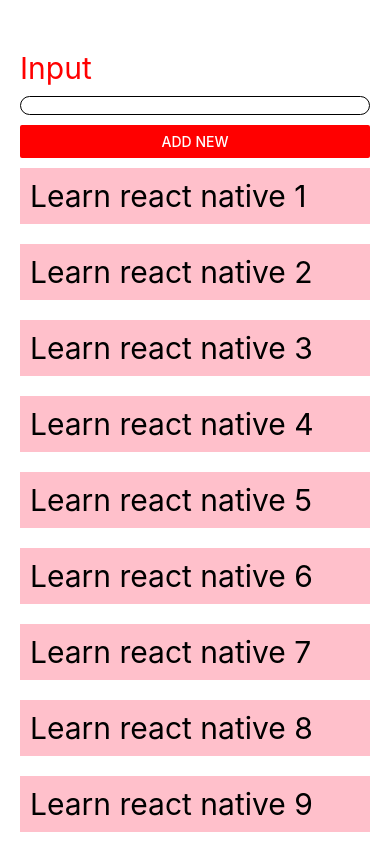
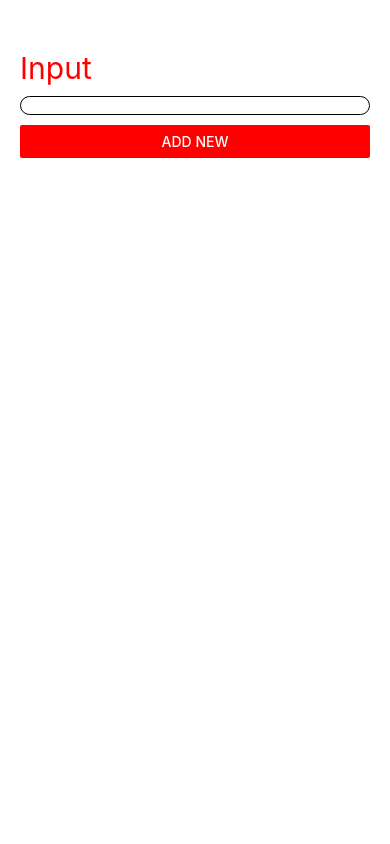
Before and after one commit to nvminh162/react-native-course, a React Native app in the folder 01-react-native-ultimate-starter/: screen / in a window 390 px wide. Built offline with nearby package versions, Linux system fonts and the light colour scheme.

Commit message:
how to use <TouchableOpacity/> for click with effect, (Series TodoApp 3)

```diff
--- a/01-react-native-ultimate-starter/App.tsx
+++ b/01-react-native-ultimate-starter/App.tsx
@@ -1,26 +1,28 @@
 import { useState } from "react";
-import { FlatList, StyleSheet, Text, View } from "react-native";
+import { StyleSheet, View } from "react-native";
 import InputTodo from "./components/todo/input.todo";
 import ListTodo from "./components/todo/list.todo";
+import uuid from "react-native-uuid";
 
 export default function App() {
-  const [todoList, setTodoList] = useState<ITodo[]>([
-    { id: 1, title: "Learn react native 1" },
-    { id: 2, title: "Learn react native 2" },
-    { id: 3, title: "Learn react native 3" },
-    { id: 4, title: "Learn react native 4" },
-    { id: 5, title: "Learn react native 5" },
-    { id: 6, title: "Learn react native 6" },
-    { id: 7, title: "Learn react native 7" },
-    { id: 8, title: "Learn react native 8" },
-    { id: 9, title: "Learn react native 9" },
-    { id: 10, title: "Learn react native 10" },
-  ]);
+  const [todoList, setTodoList] = useState<ITodo[]>([]);
+
+  const addTodo = (title: string) => {
+    const id = uuid.v4().toString();
+    const todo = { id, title };
+    alert(`Thêm thành công với id là: ${todo.id}`);
+    setTodoList([...todoList, todo]);
+  };
+
+  const deleteTodo = (id: string) => {
+    const newTodo = todoList.filter((todo) => todo.id != id);
+    setTodoList(newTodo);
+  };
 
   return (
     <View style={styles.container}>
-      <InputTodo />
-      <ListTodo todoList={todoList} />
+      <InputTodo addTodo={addTodo} />
+      <ListTodo todoList={todoList} deleteTodo={deleteTodo} />
     </View>
   );
 }
--- a/01-react-native-ultimate-starter/components/todo/input.todo.tsx
+++ b/01-react-native-ultimate-starter/components/todo/input.todo.tsx
@@ -1,8 +1,14 @@
 import { useState } from "react";
 import { Button, StyleSheet, Text, TextInput, View } from "react-native";
 
-const InputTodo = () => {
+const InputTodo = (props: IProps) => {
   const [nameTodo, setNameTodo] = useState<string>("");
+
+  const { addTodo } = props;
+
+  const handleAddNewTodo = () => {
+    addTodo(nameTodo);
+  };
 
   return (
     <>
@@ -15,7 +21,7 @@ const InputTodo = () => {
           autoCapitalize="none"
           autoCorrect={false}
         />
-        <Button title="Add New" color={"red"} onPress={() => alert(nameTodo)} />
+        <Button title="Add New" color={"red"} onPress={handleAddNewTodo} />
       </View>
     </>
   );
@@ -34,4 +40,8 @@ const styles = StyleSheet.create({
   },
 });
 
+interface IProps {
+  addTodo: (v: string) => void;
+}
+
 export default InputTodo;
--- a/01-react-native-ultimate-starter/components/todo/list.todo.tsx
+++ b/01-react-native-ultimate-starter/components/todo/list.todo.tsx
@@ -1,19 +1,29 @@
-import { FlatList, StyleSheet, Text } from "react-native";
+import {
+  FlatList,
+  StyleSheet,
+  Text,
+  TouchableOpacity,
+  View,
+} from "react-native";
 
 const ListTodo = (props: IProps) => {
-  const todoList = props.todoList
+  const { todoList, deleteTodo } = props;
 
   return (
-    <>
+    <View style={{ marginTop: 30 }}>
       <FlatList
         style={{ marginVertical: 10 }}
         data={todoList}
         keyExtractor={(item) => item.id + ""}
         renderItem={({ item }) => {
-          return <Text style={styles.todo}>{item.title}</Text>;
+          return (
+            <TouchableOpacity onPress={() => deleteTodo(item.id)}>
+              <Text style={styles.todo}>{item.title}</Text>
+            </TouchableOpacity>
+          );
         }}
       />
-    </>
+    </View>
   );
 };
 
@@ -28,6 +38,7 @@ const styles = StyleSheet.create({
 
 interface IProps {
   todoList: ITodo[];
+  deleteTodo: (id: string) => void;
 }
 
 export default ListTodo;
--- a/01-react-native-ultimate-starter/package.json
+++ b/01-react-native-ultimate-starter/package.json
@@ -12,7 +12,8 @@
     "expo": "~53.0.9",
     "expo-status-bar": "~2.2.3",
     "react": "19.0.0",
-    "react-native": "0.79.2"
+    "react-native": "0.79.2",
+    "react-native-uuid": "^2.0.3"
   },
   "devDependencies": {
     "@babel/core": "^7.25.2",
--- a/01-react-native-ultimate-starter/types/model.d.ts
+++ b/01-react-native-ultimate-starter/types/model.d.ts
@@ -1,4 +1,4 @@
 interface ITodo {
-  id: number;
+  id: string;
   title: string;
 }
```
Also changed, not shown: 1 other file (tests, documents, lock files or other folders).
